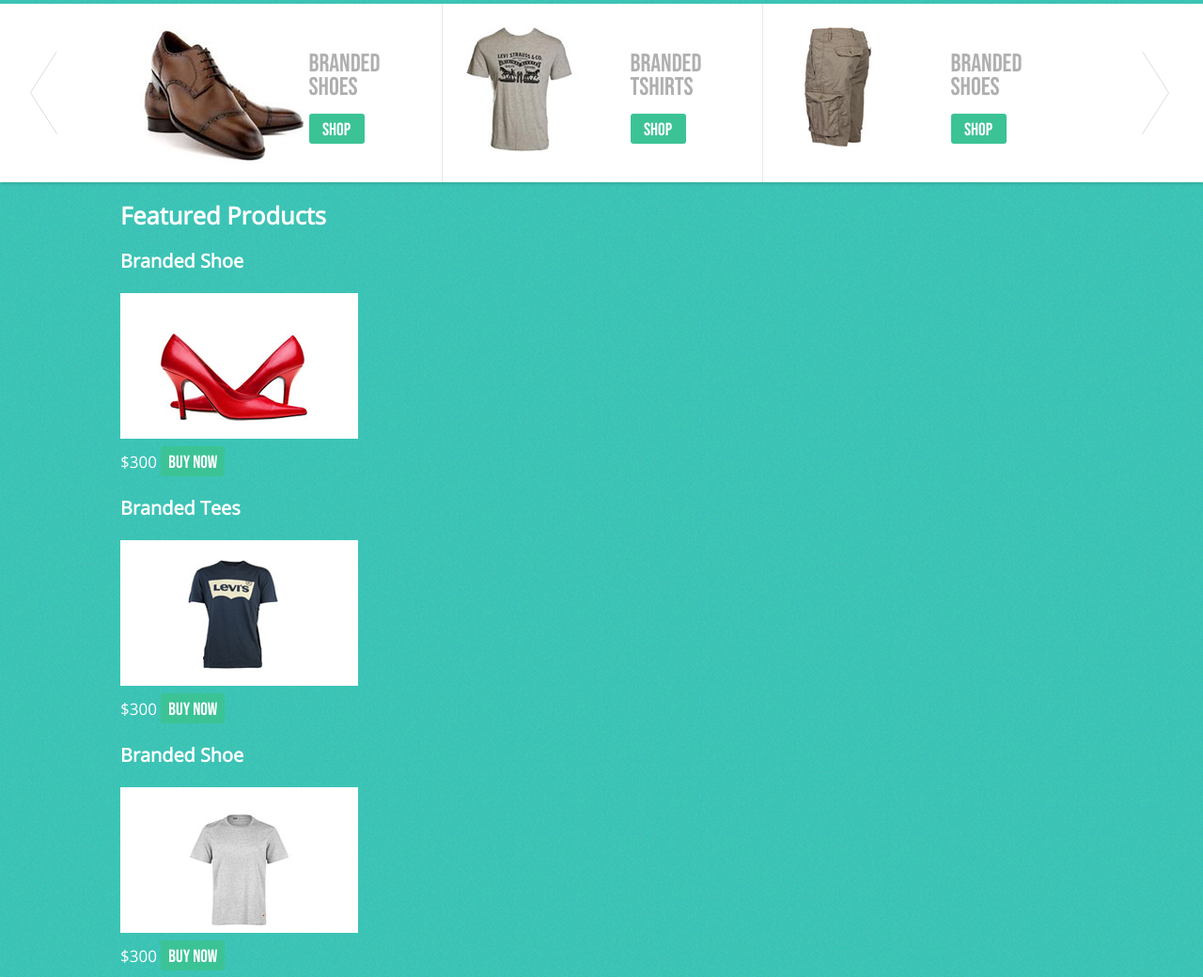
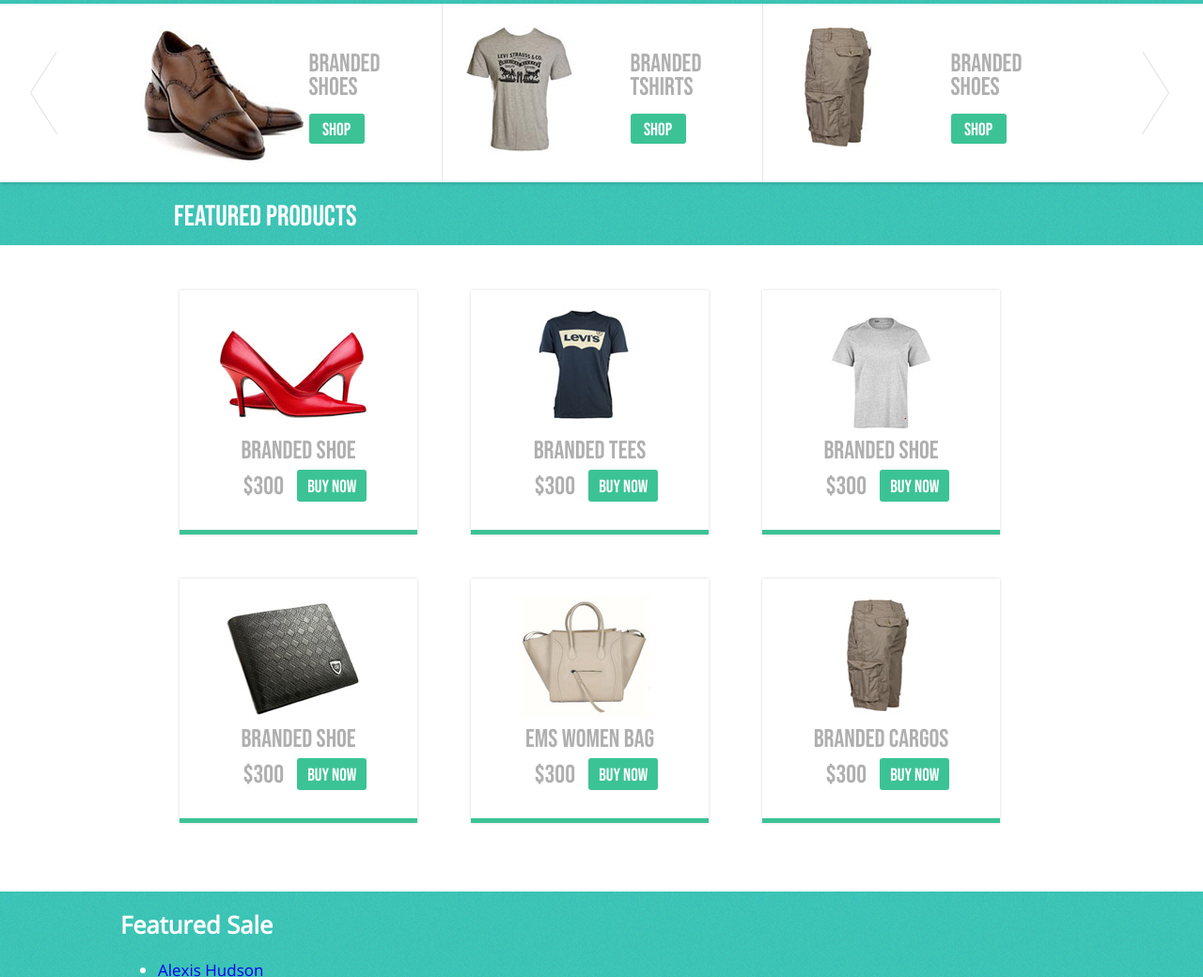
Before and after one commit to koshikishi/aditu, a website: page source/index.html in a window 1280 px wide. Shown: the part 560-1600 px from the top of the page at 94% size. Drawn offline with nearby package versions, Linux system fonts and the light colour scheme; files that its build step writes are made by us from their sources.

Commit message:
:lipstick: Завершил стилизацию блока избранных товаров

```diff
--- a/source/index.html
+++ b/source/index.html
@@ -126,57 +126,57 @@
           </div>
         </div>
       </section>
-      <section class="products page__products">
-        <div class="container">
-          <h2 class="products__title">Featured Products</h2>
-          <div class="products__list">
+      <section class="products">
+        <h2 class="products__title container">Featured Products</h2>
+        <div class="products__wrapper">
+          <div class="products__list container">
             <div class="product products__item">
               <h3 class="product__title">Branded Shoe</h3>
               <img class="product__image" src="img/product_01.jpg" alt="Branded Shoe" width="253" height="155">
-              <div class="product__price">
-                <span>$300</span>
-                <a class="button" href="#">Buy Now</a>
-              </div>
+              <p class="product__price">
+                $300
+                <a class="button button--second product__button" href="#">Buy Now</a>
+              </p>
             </div>
             <div class="product products__item">
               <h3 class="product__title">Branded Tees</h3>
               <img class="product__image" src="img/product_02.jpg" alt="Branded Tees" width="253" height="155">
-              <div class="product__price">
-                <span>$300</span>
-                <a class="button" href="#">Buy Now</a>
-              </div>
+              <p class="product__price">
+                $300
+                <a class="button button--second product__button" href="#">Buy Now</a>
+              </p>
             </div>
             <div class="product products__item">
               <h3 class="product__title">Branded Shoe</h3>
               <img class="product__image" src="img/product_03.jpg" alt="Branded Shoe" width="253" height="155">
-              <div class="product__price">
-                <span>$300</span>
-                <a class="button" href="#">Buy Now</a>
-              </div>
+              <p class="product__price">
+                $300
+                <a class="button button--second product__button" href="#">Buy Now</a>
+              </p>
             </div>
             <div class="product products__item">
               <h3 class="product__title">Branded Shoe</h3>
               <img class="product__image" src="img/product_04.jpg" alt="Branded Shoe" width="253" height="155">
-              <div class="product__price">
-                <span>$300</span>
-                <a class="button" href="#">Buy Now</a>
-              </div>
+              <p class="product__price">
+                $300
+                <a class="button button--second product__button" href="#">Buy Now</a>
+              </p>
             </div>
             <div class="product products__item">
               <h3 class="product__title">EMS Women Bag</h3>
               <img class="product__image" src="img/product_05.jpg" alt="EMS Women Bag" width="253" height="155">
-              <div class="product__price">
-                <span>$300</span>
-                <a class="button" href="#">Buy Now</a>
-              </div>
+              <p class="product__price">
+                $300
+                <a class="button button--second product__button" href="#">Buy Now</a>
+              </p>
             </div>
             <div class="product products__item">
               <h3 class="product__title">Branded Cargos</h3>
               <img class="product__image" src="img/product_06.jpg" alt="Branded Cargos" width="253" height="155">
-              <div class="product__price">
-                <span>$300</span>
-                <a class="button" href="#">Buy Now</a>
-              </div>
+              <p class="product__price">
+                $300
+                <a class="button button--second product__button" href="#">Buy Now</a>
+              </p>
             </div>
           </div>
         </div>
--- a/source/sass/blocks/_button-second.scss
+++ b/source/sass/blocks/_button-second.scss
@@ -3,6 +3,7 @@
   display: inline-block;
   min-width: 113px;
   padding: 12px 10px 9px;
+  vertical-align: middle;
   text-align: center;
   background: none;
   border: 3px solid currentColor {
--- a/source/sass/blocks/_button.scss
+++ b/source/sass/blocks/_button.scss
@@ -1,11 +1,17 @@
 .button {
-  @include title(inherit, 19px, 19px);
+  @include title($colorWhite, 19px, 19px);
   display: inline-block;
   min-width: 43px;
   padding: 8px 8px 5px;
+  vertical-align: middle;
   text-align: center;
   background-color: $colorSecondary;
   border: none {
     radius: 3px;
   }
+
+  &--second {
+    min-width: 58px;
+    padding: 9px 8px 6px;
+  }
 }
--- /dev/null
+++ b/source/sass/blocks/_product.scss
@@ -0,0 +1,30 @@
+.product {
+  display: flex;
+  flex-direction: column;
+  align-items: center;
+  width: 253px;
+  padding-bottom: 30px;
+  background-color: $colorWhite;
+  border-bottom: 5px solid $colorSecondary;
+  box-shadow: 0 0 3px rgba($colorBlack, 0.16);
+}
+
+.product__title {
+  @include title;
+  margin-bottom: 7px;
+}
+
+.product__image {
+  order: -1;
+  width: 253px;
+  margin-bottom: 4px;
+}
+
+.product__price {
+  @include title;
+  margin-left: 14px;
+}
+
+.product__button {
+  margin-left: 10px;
+}
--- /dev/null
+++ b/source/sass/blocks/_products.scss
@@ -0,0 +1,19 @@
+.products__title {
+  @include title($colorWhite, 31px);
+  padding: 24px 57px 18px;
+}
+
+.products__wrapper {
+  background-color: $colorWhite;
+}
+
+.products__list {
+  display: flex;
+  flex-wrap: wrap;
+  justify-content: space-between;
+  padding: 48px 88px 26px 63px;
+}
+
+.products__item {
+  margin-bottom: 47px;
+}
--- a/source/sass/style.scss
+++ b/source/sass/style.scss
@@ -21,3 +21,6 @@
 
 // Подключаем стили блока категорий товаров
 @import "blocks/categories", "blocks/category";
+
+// Подключаем стили блока каталога товаров
+@import "blocks/products", "blocks/product";
```
